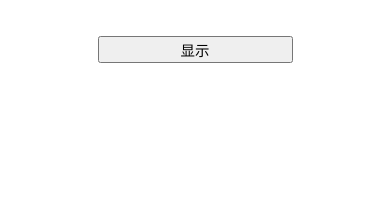
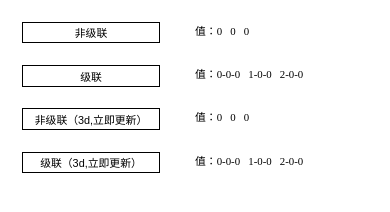
Before and after one commit to grtan/mobile-select, a plain HTML site: page demo.html in a window 390 px wide. Drawn offline with Linux system fonts and the light colour scheme.

Commit message:
修改mobile-select组件

```diff
--- a/demo.html
+++ b/demo.html
@@ -63,42 +63,67 @@
             margin: 0;
         }
 
-        button {
-            display: block;
-            margin: 1rem auto;
-            width: 50%;
+        .box {
+            margin: .6rem;
+            font-size: .3rem;
+        }
+
+        .box button {
+            float: left;
+            width: 40%;
+            height: .6rem;
+            font-size: .3rem;
+            border: 1px solid;
+            background: transparent;
+        }
+
+        .box div {
+            margin-bottom: .6rem;
+            margin-left: 50%;
+            height: .6rem;
+        }
+
+        .box div::before {
+            content: "值：";
         }
     </style>
     <link rel="stylesheet" href="index.css">
 </head>
 <body>
-<button onclick="select.show()" style="font-size: .4rem">显示</button>
+<div class="box">
+    <button onclick="select1.show()">非级联</button>
+    <div class="value1"></div>
+    <button onclick="select2.show()">级联</button>
+    <div class="value2"></div>
+    <button onclick="select3.show()">非级联（3d,立即更新）</button>
+    <div class="value3"></div>
+    <button onclick="select4.show()">级联（3d,立即更新）</button>
+    <div class="value4"></div>
+</div>
 <script src="modernizr.js"></script>
 <script src="index.js"></script>
 <script>
-    var option = {
-        title: '请选择',
-//        data: function () {
-//            var data=[];
-//
-//            for(var i=0;i<3;i++){
-//                data.push({
-//                    name: 'label'+i,
-//                    options: function () {
-//                        var arr = [], i = 0;
-//
-//                        for (; i < 200; i++) {
-//                            arr.push(i);
-//                        }
-//
-//                        return arr;
-//                    }()
-//                })
-//            }
-//
-//            return data;
-//        }(),
-        data: function () {
+    var data1 = function () {
+            var data = [];
+
+            for (var i = 0; i < 3; i++) {
+                data.push({
+                    name: 'label' + i,
+                    options: function () {
+                        var arr = [], i = 0;
+
+                        for (; i < 60; i++) {
+                            arr.push(i);
+                        }
+
+                        return arr;
+                    }()
+                })
+            }
+
+            return data;
+        }(),
+        data2 = function () {
             var num = 3;
 
             function deep() {
@@ -108,8 +133,8 @@
                         options: []
                     };
 
-                for (var i = 0; i < 50; i++) {
-                    data.options.push((index < num - 1) && Math.random() > -0.5 ? {
+                for (var i = 0; i < 60; i++) {
+                    data.options.push((index < num - 1) && Math.random() > 0.5 ? {
                         value: index + '-' + (arguments[1] || 0) + '-' + i,
                         children: deep(index + 1, i)
                     } : index + '-' + (arguments[1] || 0) + '-' + i);
@@ -120,52 +145,57 @@
 
             return deep();
         }(),
+        value1 = document.querySelector('.value1'),
+        value2 = document.querySelector('.value2'),
+        value3 = document.querySelector('.value3'),
+        value4 = document.querySelector('.value4'),
+        option = {
+            title: '请选择',
+            update: function (value) {
+                console.log('update', value);
+            },
+            confirm: function (value) {
+                console.log('confirm', value);
+            }
+        };
+
+    var select1 = new MobileSelect({
+        data: data1,
         update: function (value) {
-            console.log('update', value);
+            value1.innerHTML = value.join('&nbsp;&nbsp;&nbsp;');
         },
         confirm: function (value) {
-            console.log('confirm', value);
+            value1.innerHTML = value.join('&nbsp;&nbsp;&nbsp;');
         }
-    };
-
-    var select = new MobileSelect(option);
-
-
-//    var select = new MobileSelect({
-//        title: '请选择',
-//        data: function () {
-//            var num = 3;
-//
-//            function deep() {
-//                var index = arguments[0] || 0,
-//                    data = {
-//                        name: 'label' + index,
-//                        options: []
-//                    };
-//
-//                for (var i = 0; i < 50; i++) {
-//                    data.options.push((index < num - 1) && Math.random() > 0.5 ? {
-//                        value: index + '-' + (arguments[1] || 0) + '-' + i,
-//                        children: deep(index + 1, i)
-//                    } : index + '-' + (arguments[1] || 0) + '-' + i);
-//                }
-//
-//                return data;
-//            }
-//
-//            return deep();
-//        }(),
-//        update: function (value) {
-//            console.log('update', value);
-//        },
-//        confirm: function (value) {
-//            console.log('confirm', value);
-//        }
-//    });
-//
-//    select.show();  //显示
-//    select.hide();  //隐藏
-//    select.destroy();  //销毁
+    }), select2 = new MobileSelect({
+        data: data2,
+        update: function (value) {
+            value2.innerHTML = value.join('&nbsp;&nbsp;&nbsp;');
+        },
+        confirm: function (value) {
+            value2.innerHTML = value.join('&nbsp;&nbsp;&nbsp;');
+        }
+    }), select3 = new MobileSelect({
+        data: data1,
+        immediateSync: true,
+        enable3d: true,
+        update: function (value) {
+            value3.innerHTML = value.join('&nbsp;&nbsp;&nbsp;');
+        },
+        confirm: function (value) {
+            value3.innerHTML = value.join('&nbsp;&nbsp;&nbsp;');
+        }
+    }), select4 = new MobileSelect({
+        data: data2,
+        immediateSync: true,
+        enable3d: true,
+        update: function (value) {
+            value4.innerHTML = value.join('&nbsp;&nbsp;&nbsp;');
+        },
+        confirm: function (value) {
+            value4.innerHTML = value.join('&nbsp;&nbsp;&nbsp;');
+        }
+    });
 </script>
 </body>
 </html>
--- a/index.js
+++ b/index.js
@@ -119,7 +119,7 @@
     window.MobileSelect = function (config) {
         extend(this, {
             title: '请选择',   //标题
-            duration: 40,   //缓冲动画过程的帧数
+            duration: 60,   //缓冲动画过程的帧数
             immediateSync: false,   //滑动父列时，是否立即更新子列，false表示等父列滑动停下来后再更新子列
             enable3d: false, //是否开启3d旋转
             spacing: 20    //3d旋转时每个子项之间的角度间距为20deg
@@ -331,7 +331,10 @@
                     //更新值
                     if (!this.immediateSync && t === this.duration || this.immediateSync && pos > -1 && pos < items.length && items[pos].data('value') !== wrapper.data('value')) {
                         wrapper.data('value', items[pos].data('value'));    //更新该列的值
-                        this.cascaded && this.updateColumn(index + 1, this.getChildren(index, pos));     //更新子列
+                        //更新子列或者值
+                        this.cascaded ? this.updateColumn(index + 1, this.getChildren(index, pos)) : this.updateColumn(index + 1, {
+                            options: []
+                        });
                     }
 
                     t < this.duration ? this.rafId = requestAnimationFrame(update) : this.el.data('changing', undefined);
@@ -470,7 +473,7 @@
                         return touch.identifier === this.el.data('touchId');
                     }, this)) {       //同一个触点移除了
                     this.el.data('touchId', undefined);
-                    offset = (speed > 0 ? 1 : -1) * Math.pow(Math.abs(speed), 0.75);
+                    offset = (speed > 0 ? 1 : -1) * Math.pow(Math.abs(speed), 0.8);
 
                     //获取改变量
                     if (this.enable3d) {
```
Also changed, not shown: README.md.
